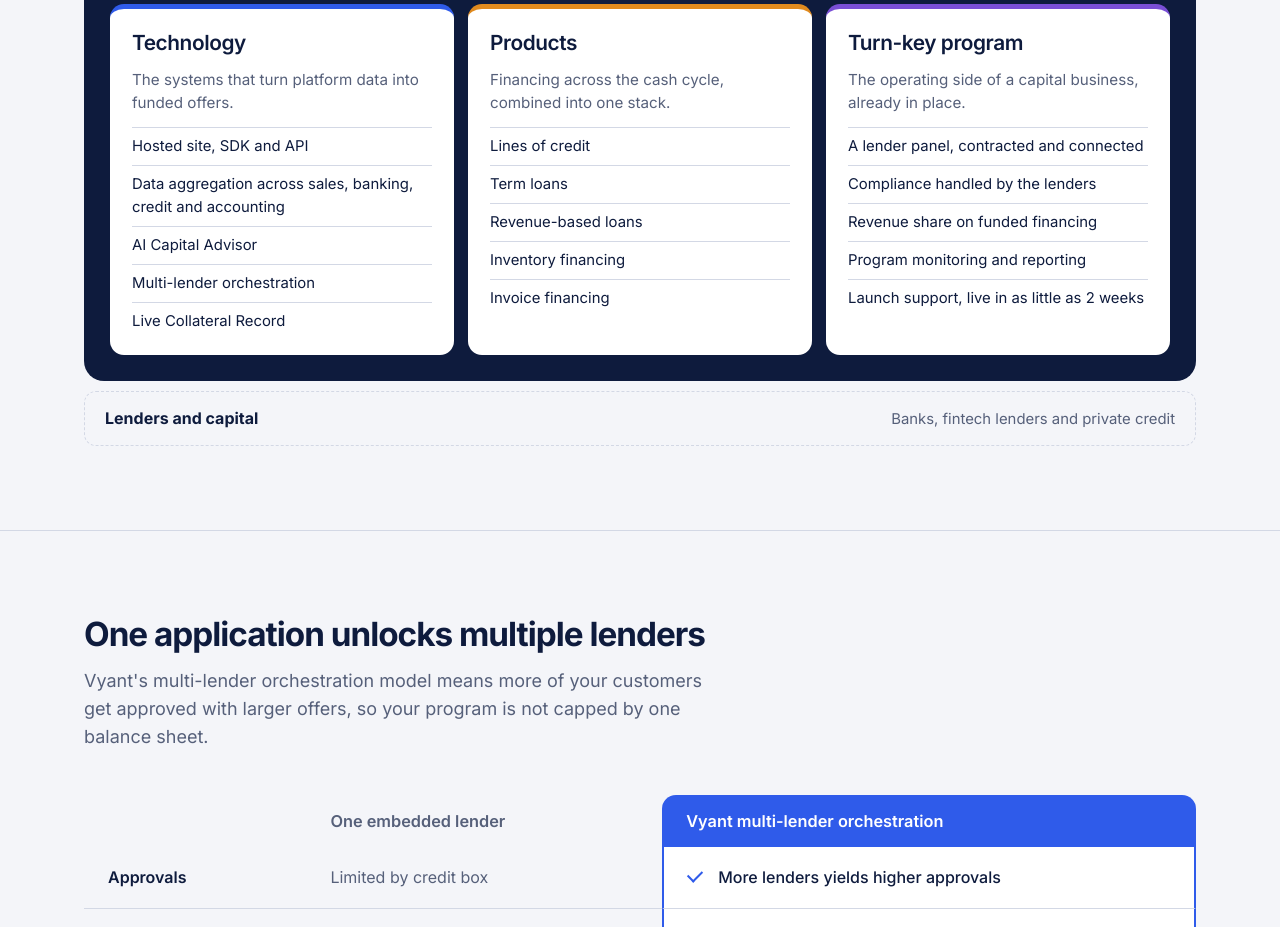
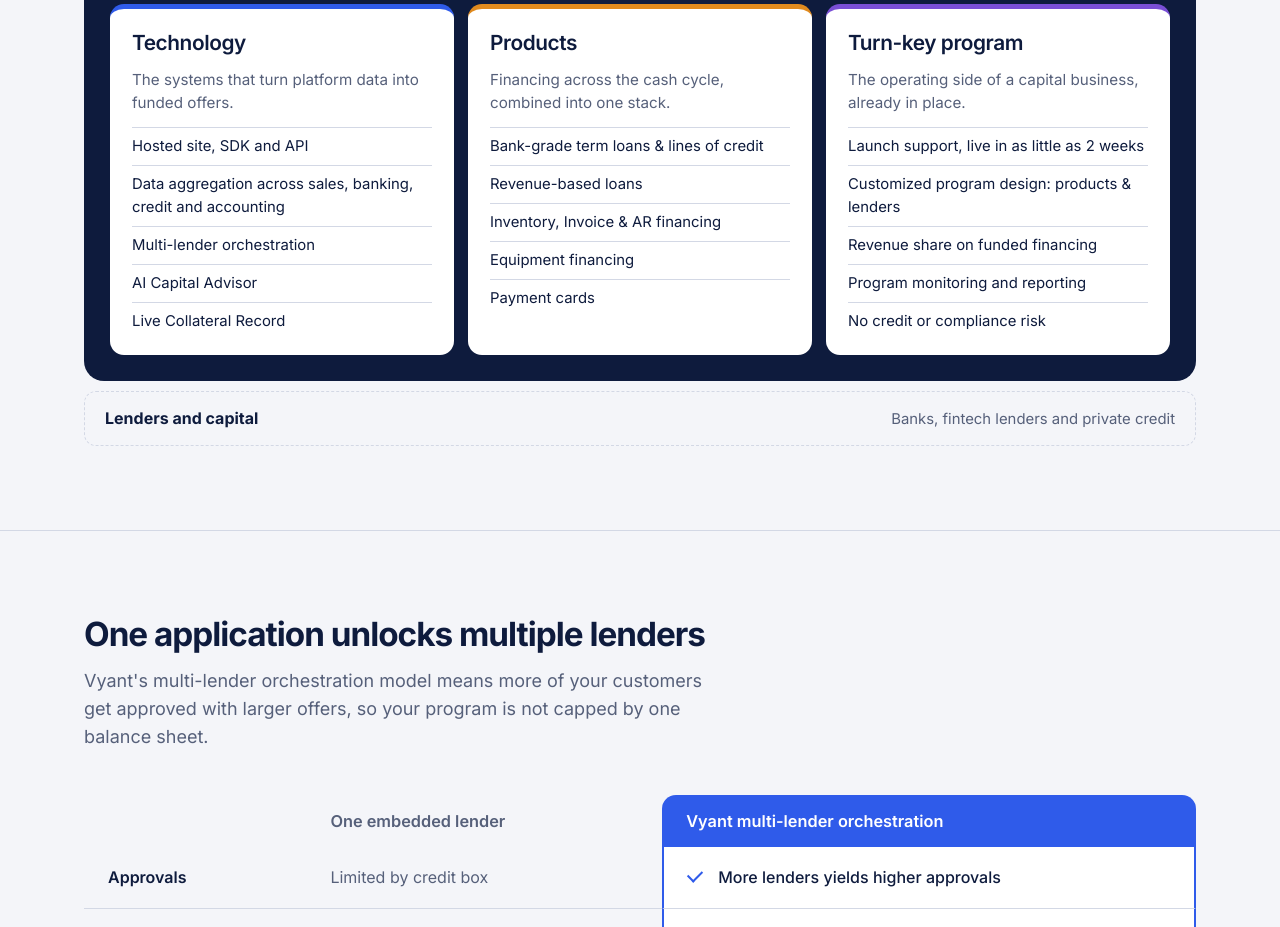
Before and after one commit to sotoolePPN/Vyant, a plain HTML site: page index.html in a window 1280 px wide. Shown: the part 1580-2507 px from the top of the page. Drawn offline with Linux system fonts and the light colour scheme.

Commit message:
Capital Infrastructure diagram: reorder and expand lists
- Technology: orchestration before AI Capital Advisor
- Products: bank-grade term loans and lines of credit; inventory, invoice and AR financing; equipment financing; payment cards
- Turn-key program: launch support first, customized program design, no credit or compliance risk

Co-Authored-By: Claude Opus 5.5 <noreply@anthropic.com>
Claude-Session: https://claude.ai/code/session_01Puq7HDnkeuhHGNnbERQ1bT

```diff
--- a/index.html
+++ b/index.html
@@ -381,11 +381,11 @@ footer .fine nav{display:flex;flex-wrap:wrap;gap:6px 20px}
           <h3>Vyant Capital Infrastructure</h3>
           <div class="tiers">
             <div class="tier"><h3>Technology</h3><p>The systems that turn platform data into funded offers.</p>
-              <ul><li>Hosted site, SDK and API</li><li>Data aggregation across sales, banking, credit and accounting</li><li>AI Capital Advisor</li><li>Multi-lender orchestration</li><li>Live Collateral Record</li></ul></div>
+              <ul><li>Hosted site, SDK and API</li><li>Data aggregation across sales, banking, credit and accounting</li><li>Multi-lender orchestration</li><li>AI Capital Advisor</li><li>Live Collateral Record</li></ul></div>
             <div class="tier"><h3>Products</h3><p>Financing across the cash cycle, combined into one stack.</p>
-              <ul><li>Lines of credit</li><li>Term loans</li><li>Revenue-based loans</li><li>Inventory financing</li><li>Invoice financing</li></ul></div>
+              <ul><li>Bank-grade term loans &amp; lines of credit</li><li>Revenue-based loans</li><li>Inventory, Invoice &amp; AR financing</li><li>Equipment financing</li><li>Payment cards</li></ul></div>
             <div class="tier"><h3>Turn-key program</h3><p>The operating side of a capital business, already in place.</p>
-              <ul><li>A lender panel, contracted and connected</li><li>Compliance handled by the lenders</li><li>Revenue share on funded financing</li><li>Program monitoring and reporting</li><li>Launch support, live in as little as 2 weeks</li></ul></div>
+              <ul><li>Launch support, live in as little as 2 weeks</li><li>Customized program design: products &amp; lenders</li><li>Revenue share on funded financing</li><li>Program monitoring and reporting</li><li>No credit or compliance risk</li></ul></div>
           </div>
         </div>
         <div class="end"><b>Lenders and capital</b><span>Banks, fintech lenders and private credit</span></div>
```
